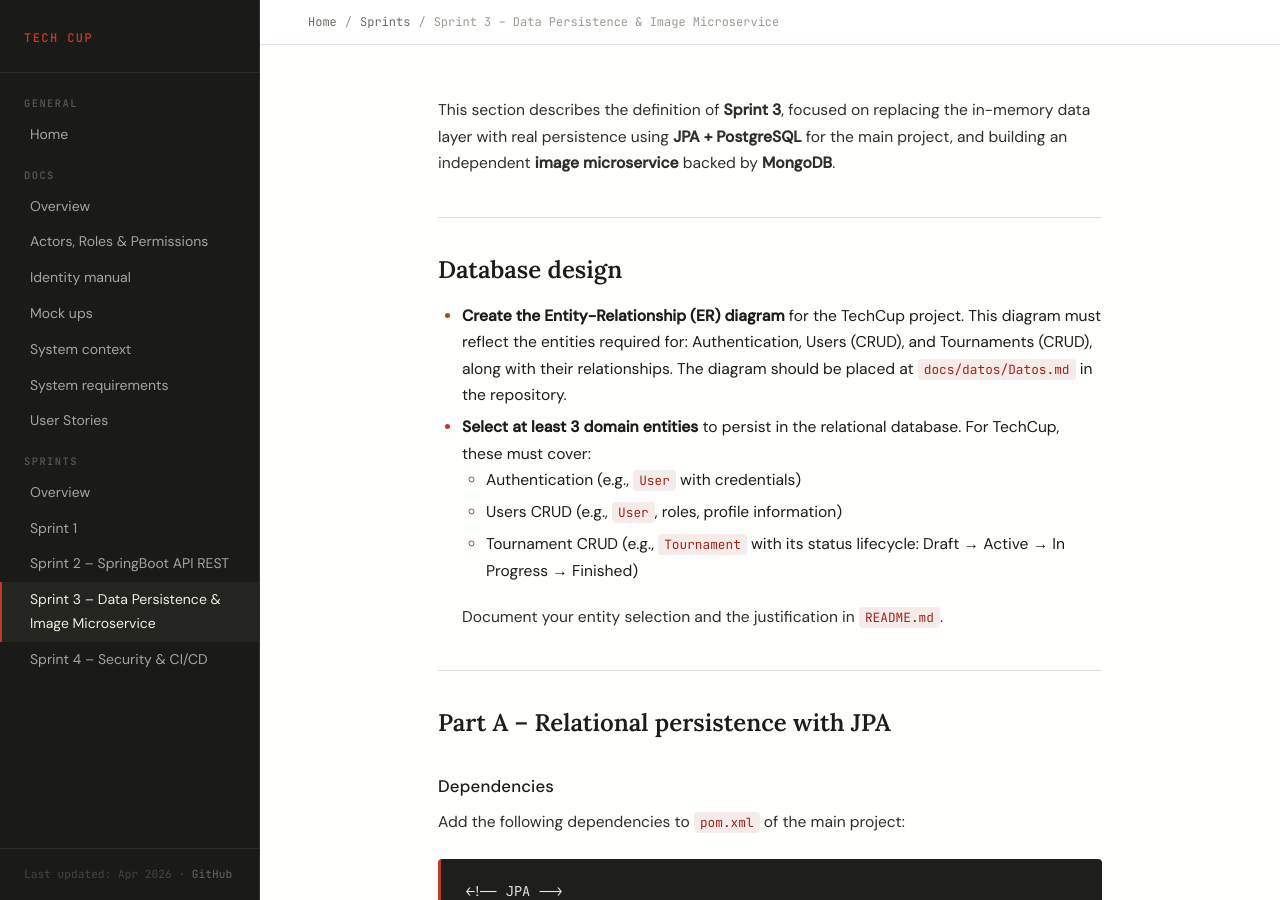
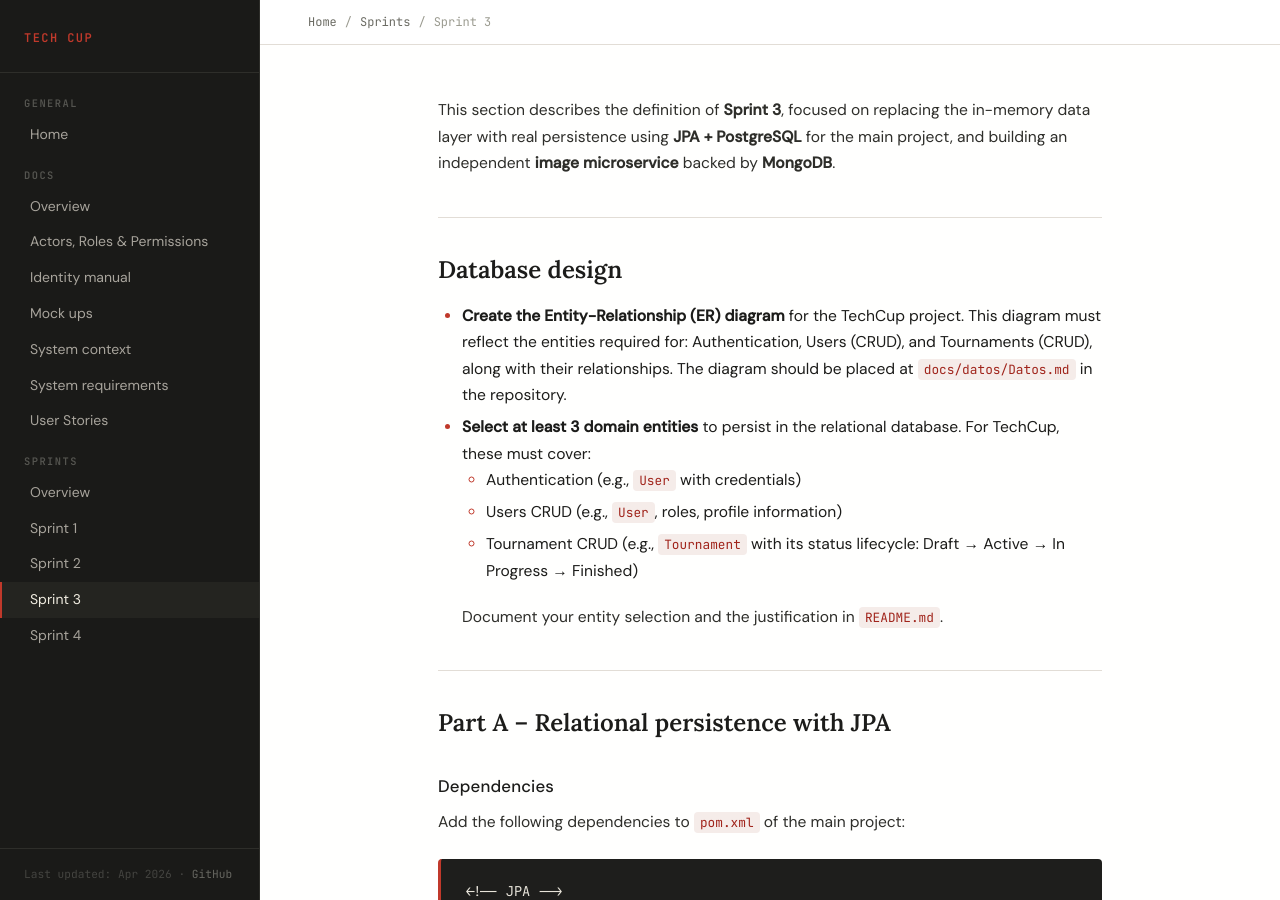
Before and after one commit to 0strezz/0strezz.github.io, a Jekyll site: the page built from sprints/sprint-3.md, in a window 1280 px wide and 900 px high. Built offline with Jekyll 4.4.1, drawn with Linux system fonts in a browser that asks for light colours.

Commit message:
boy yeah

```diff
--- a/sprints/sprint-2.md
+++ b/sprints/sprint-2.md
@@ -1,6 +1,6 @@
 ---
 layout: default
-title: Sprint 2 – SpringBoot API REST
+title: Sprint 2
 ---
 
 This section describes the definition of **Sprint 2**, focused on structuring the backend of the **TechCup Fútbol** platform using Spring Boot and exposing the first REST API endpoints for the core features: Authentication, Users, and Tournaments.
--- a/sprints/sprint-3.md
+++ b/sprints/sprint-3.md
@@ -1,6 +1,6 @@
 ---
 layout: default
-title: Sprint 3 – Data Persistence & Image Microservice
+title: Sprint 3
 ---
 
 This section describes the definition of **Sprint 3**, focused on replacing the in-memory data layer with real persistence using **JPA + PostgreSQL** for the main project, and building an independent **image microservice** backed by **MongoDB**.
--- a/sprints/sprint-4.md
+++ b/sprints/sprint-4.md
@@ -1,6 +1,6 @@
 ---
 layout: default
-title: Sprint 4 – Security & CI/CD
+title: Sprint 4
 ---
 
 This section describes the definition of **Sprint 4**, focused on securing the **TechCup Fútbol** backend with Spring Security and JWT authentication, and automating the build, test, and deployment pipeline using GitHub Actions and Azure.
```
